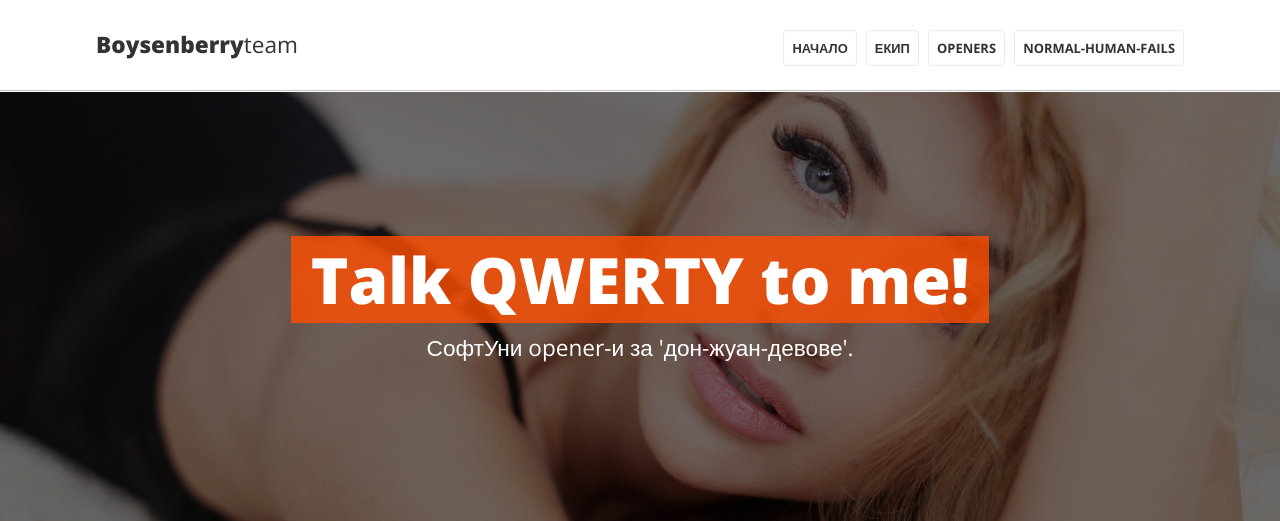
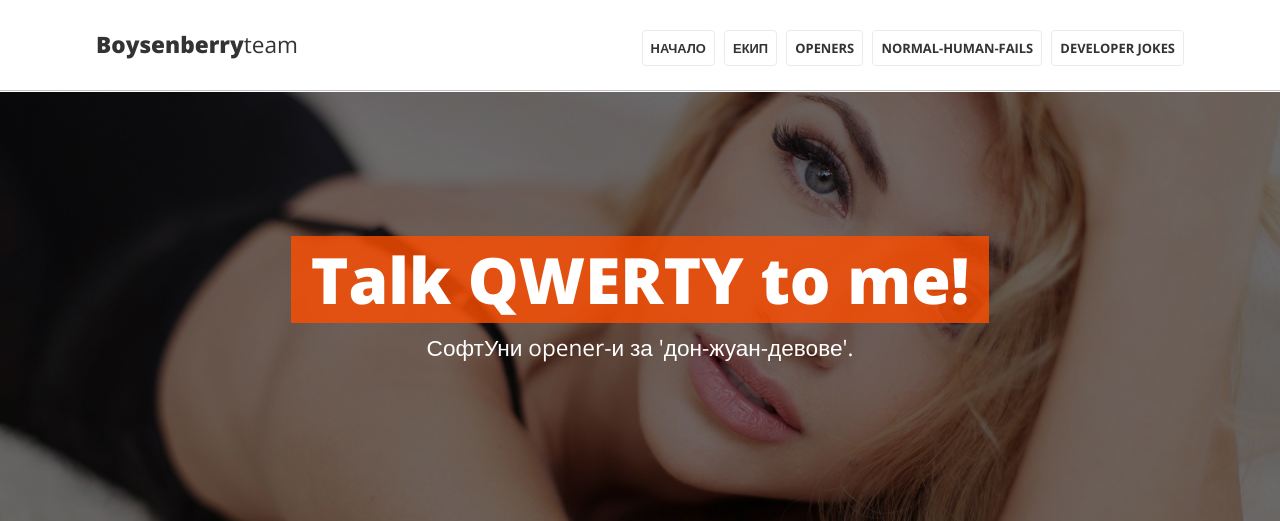
Before and after one commit to TeamBOYSENBERRY/BOYSENBERRY, a PHP site: page / in a window 1280 px wide. Shown: the top 521 px of the page. Run offline with PHP 8.4, Linux system fonts and the light colour scheme.

Commit message:
add a page

```diff
--- a/incl/header.php
+++ b/incl/header.php
@@ -22,6 +22,7 @@
 						<li><a href="">Екип</a></li>
 						<li><a href="">Openers</a></li>
 						<li><a href="">Normal-human-fails</a></li>
+						<li><a href="developer-live-jokes.php">Developer jokes</a></li>
 					</ul>
 				</nav>
 
```
